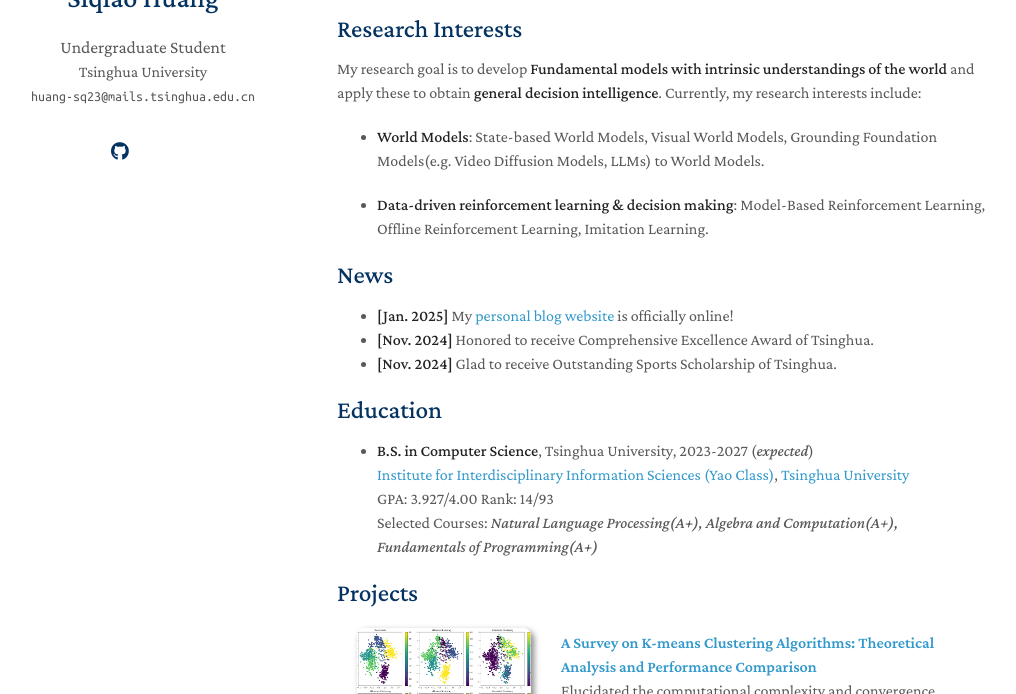
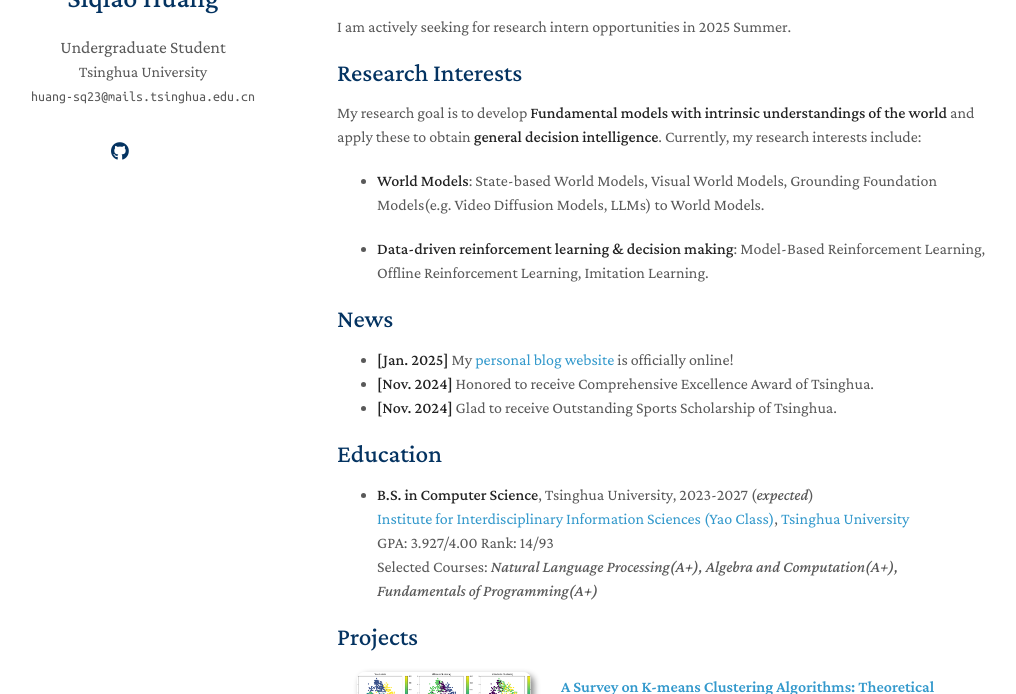
Before and after one commit to knightnemo/knightnemo.github.io, a Jekyll site: the page built from index.md, in a window 1280 px wide and 900 px high, cut to the strip 206-900 px from the top of the window. Shown: the whole strip, without its empty margins (133-1149 px from the left). Built offline with Jekyll 4.4.1, drawn with Linux system fonts in a browser that asks for light colours; a style sheet for code colours, icons or effects is not loaded; our own code applies the rules of GitHub Pages for plain Markdown files.

Commit message:
add summer RA seek

```diff
--- a/index.md
+++ b/index.md
@@ -7,6 +7,8 @@
 I'm currently an Undergraduate student (from 2023 Fall) in [IIIS (Yao Class)](https://iiis.tsinghua.edu.cn/en/), [Tsinghua University](https://www.tsinghua.edu.cn/en/), pursuing a Bachelor's degree in Computer Science.
 
 In the summer of 2024, I joined [THUML](https://github.com/thuml) under the supervision of [Prof. Mingsheng Long](http://ise.thss.tsinghua.edu.cn/~mlong/).
+
+I am actively seeking for research intern opportunities in 2025 Summer.
 
 ## Research Interests
 My research goal is to develop **Fundamental models with intrinsic understandings of the world** and apply these to obtain **general decision intelligence**. Currently, my research interests include:
```
